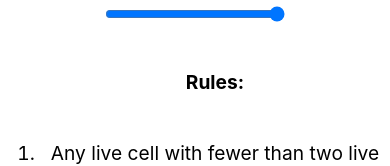
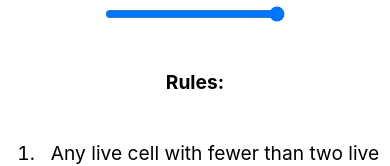
Before and after one commit to bloominstituteoftechnology/CS-Build-Week-1, a React (Create React App) app in the folder conways/: page / in a window 390 px wide. Shown: the part 663-829 px from the top of the page. Built offline with nearby package versions, Linux system fonts and the light colour scheme.

Commit message:
mobile styling tweak

```diff
--- a/conways/src/App.css
+++ b/conways/src/App.css
@@ -32,4 +32,7 @@
   .rules-ctn {
     width: 100%;
   }
+  .rules-ctn h4 {
+    margin-left: -40px;
+  }
 }
```
